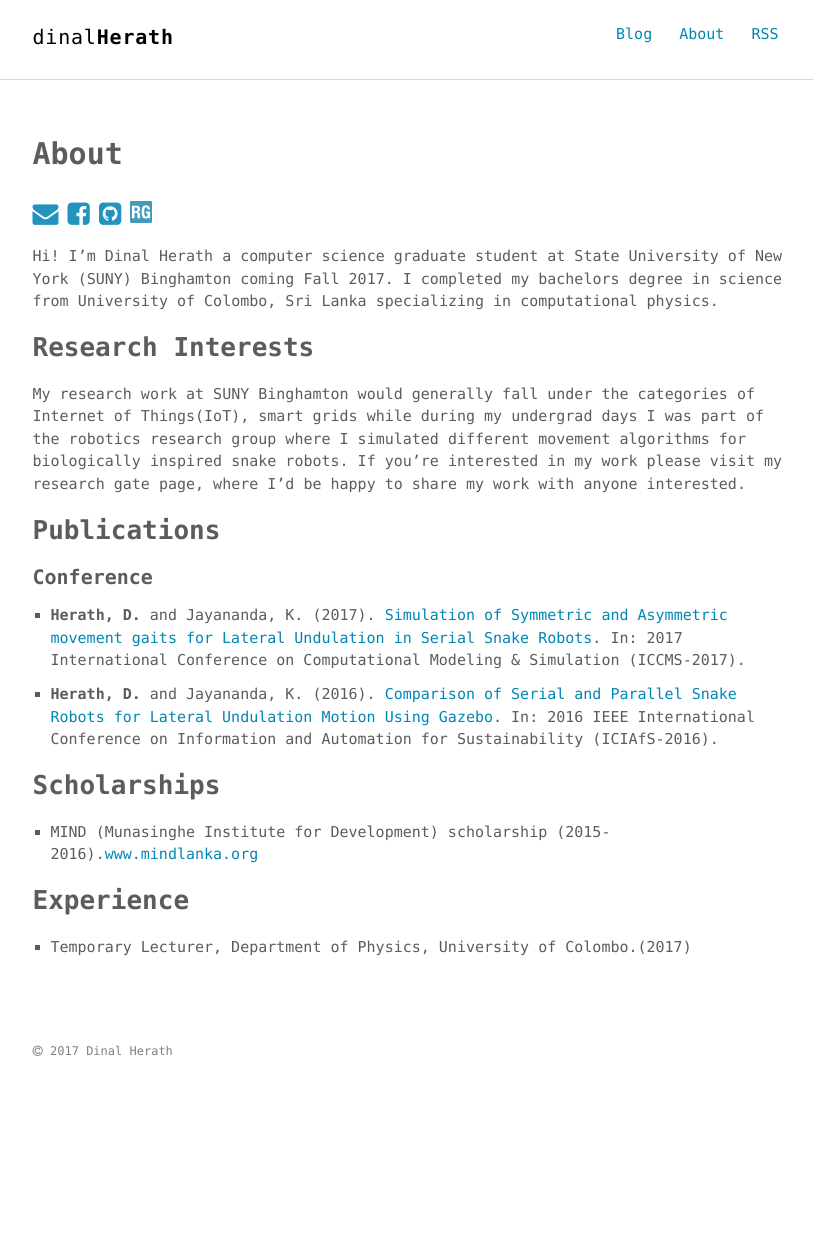
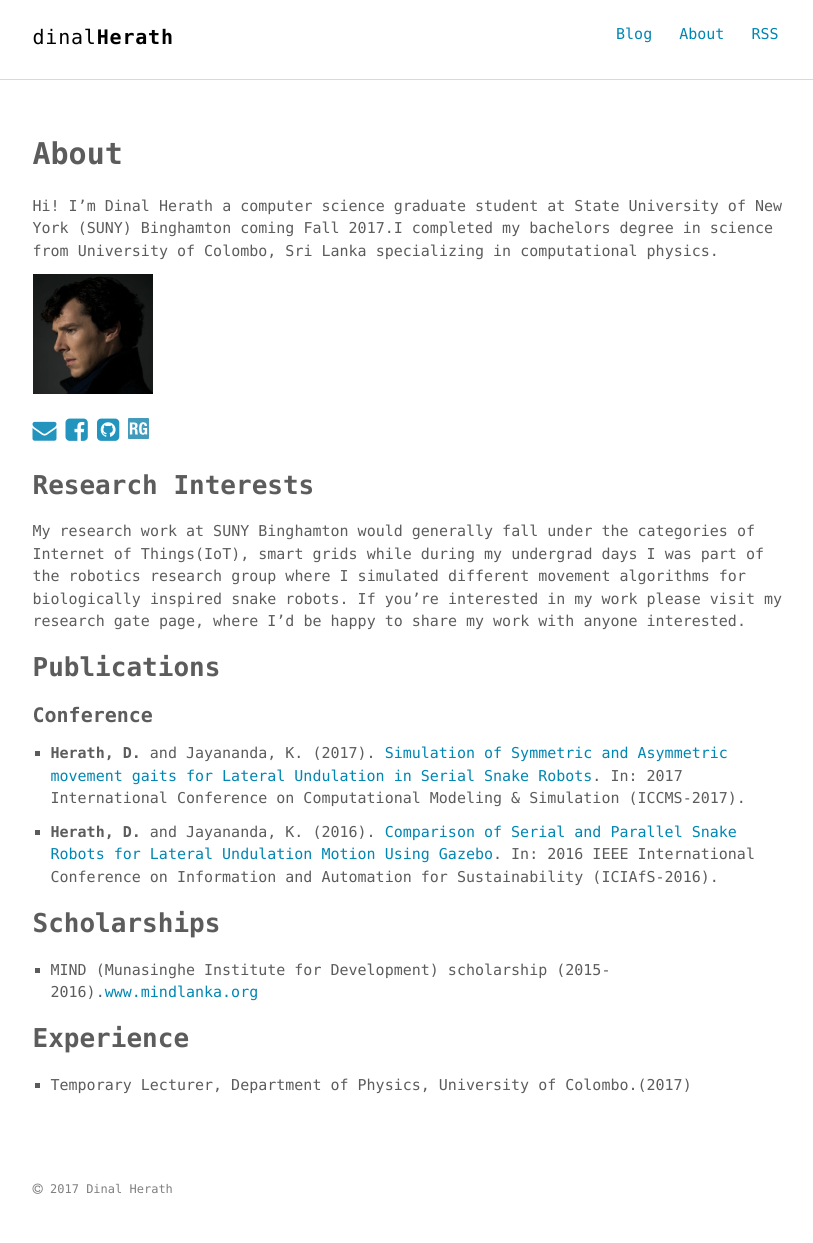
Before and after one commit to dherath/myWebsiteTheme, a Jekyll site: the page built from about.md, in a window 1280 px wide. Shown: the whole page, without its empty margins (230-1043 px from the left). Built offline with Jekyll 4.4.1, drawn with Linux system fonts in a browser that asks for light colours; before the commit the page ends 1105 px from its top, so only the background shows below that.

Commit message:
about.md changes->incomplete

```diff
--- a/about.md
+++ b/about.md
@@ -5,12 +5,15 @@ permalink: /about/
 ---
 
 
-<a href="mailto:dinal.bing@gmail.com"><i class="fa fa-envelope" style="font-size:26px;color:#2294bd" ></i></a>
+
+Hi! I'm Dinal Herath a computer science graduate student at State University of New York (SUNY) Binghamton coming Fall 2017.I completed my bachelors degree in science from University of Colombo, Sri Lanka specializing in computational physics.
+
+<img src="/assets/img/image.jpg" style="height:120px;" align="float:left">
+
+<a href="mailto:dinal.bing@gmail.com"><i class="fa fa-envelope" style="font-size:24px;color:#2294bd" ></i></a>
 <i class="fa fa-facebook-square" style="font-size:26px;color:#2294bd"></i>
 <a href="https://github.com/dherath" target="blank"><i class="fa fa-github-square" style="font-size:26px;color:#2294bd"></i></a>
-<a href="https://www.researchgate.net/profile/Dinal_Herath" target="blank"><i style="font-size:26px;color:#2294bd"><img src="/assets/img/icons/researchgate-logo.svg" style="height:22px"></i></a>
-
-Hi! I'm Dinal Herath a computer science graduate student at State University of New York (SUNY) Binghamton coming Fall 2017. I completed my bachelors degree in science from University of Colombo, Sri Lanka specializing in computational physics.
+<a href="https://www.researchgate.net/profile/Dinal_Herath" target="blank"><i style="font-size:26px;color:#2294bd"><img src="/assets/img/icons/researchgate-logo.svg" style="height:21px"></i></a>
 
 ## Research Interests
 
```
Also changed, not shown: assets/img/image.jpg (renamed from assets/img/sherlock.jpg).
